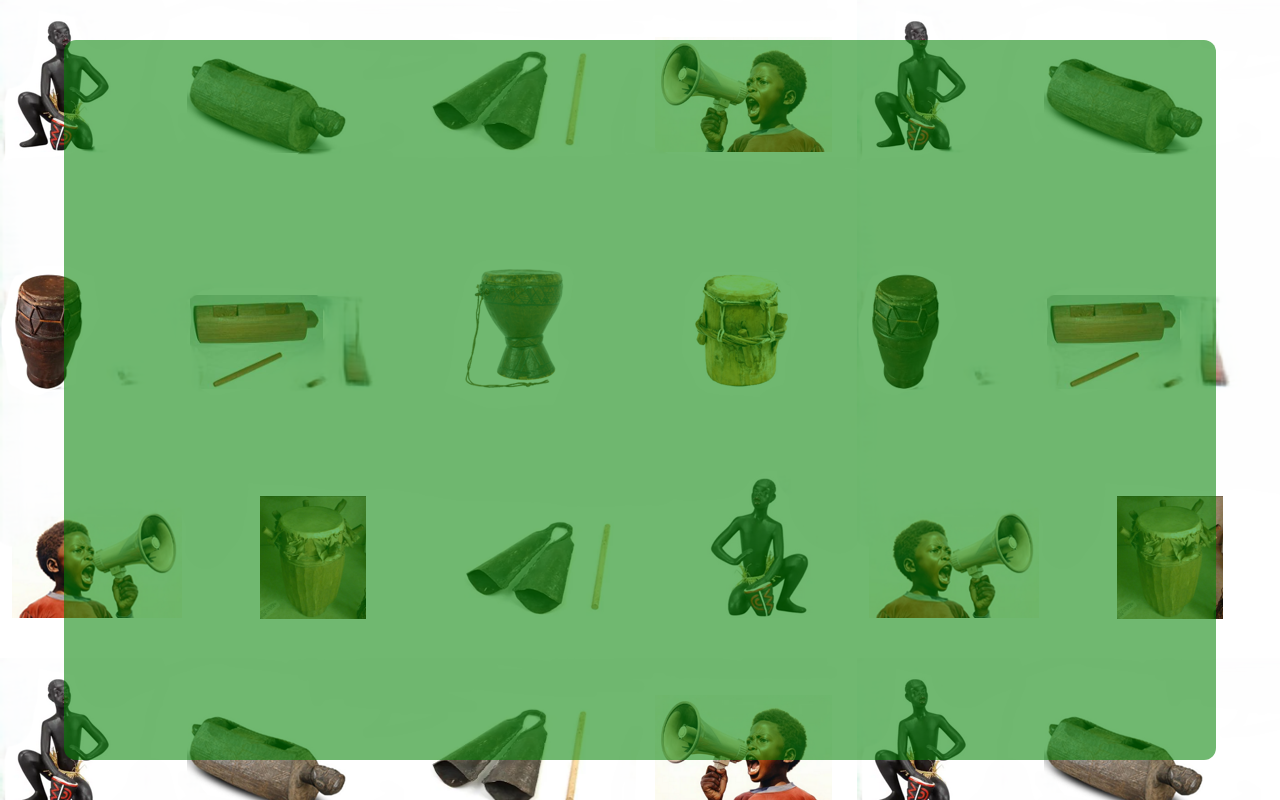
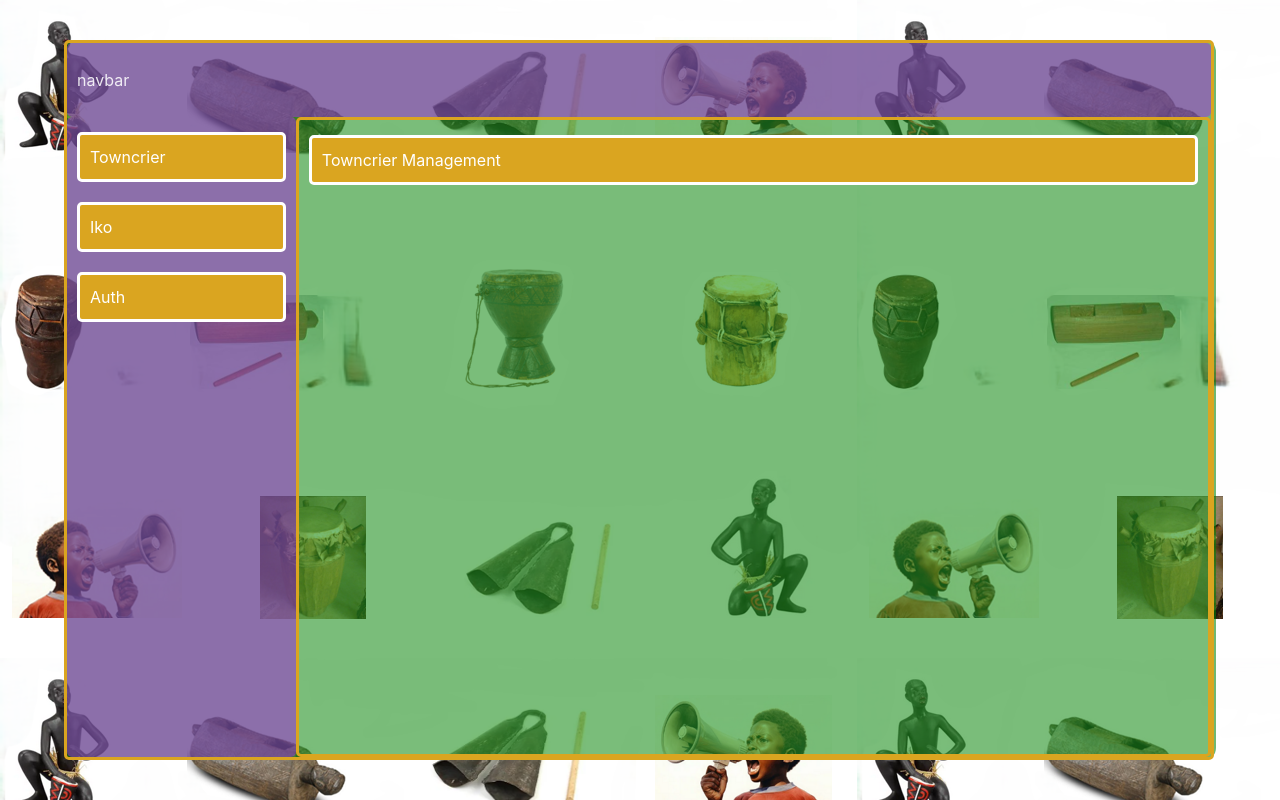
Before and after one commit to Petersomond1/ikoota, a React (Vite) app in the folder ikootaclient/: page /admin in a window 1280 px wide. Before the commit this address had no page. Built offline with nearby package versions, Linux system fonts and the light colour scheme.

Commit message:
Admin layout and css, done

```diff
--- a/ikootaclient/src/App.jsx
+++ b/ikootaclient/src/App.jsx
@@ -2,6 +2,7 @@ import './App.css'
 import { BrowserRouter as Router, Route, Routes } from 'react-router-dom';
 import Towncrier from './components/towncrier/Towncrier';
 import Iko from './components/iko/Iko';
+import Admin from './components/admin/Admin';
 
 function App() {
   return (
@@ -10,6 +11,7 @@ function App() {
         <Routes>
           <Route path="/towncrier" element={<Towncrier />} />
           <Route path="/iko" element={<Iko />} />
+          <Route path="/admin" element={<Admin />} />
         </Routes>
       </div>
     </Router>
--- a/ikootaclient/src/components/admin/Admin.jsx
+++ b/ikootaclient/src/components/admin/Admin.jsx
@@ -1,10 +1,27 @@
-import React from 'react'
-import './admin.css'
+import React, { useState } from 'react';
+import './admin.css';
 
 const Admin = () => {
+  const [selectedItem, setSelectedItem] = useState('Towncrier');
+
   return (
-    <div>Admin</div>
-  )
+    <div className='admin_container'>
+      <div className="navbar">navbar</div>
+      <div className="admin_viewport">
+        <div className="admin_sidebar">
+          <div className="admin_sidebar_item" onClick={() => setSelectedItem('Towncrier')}><p>Towncrier</p></div>
+          <div className="admin_sidebar_item" onClick={() => setSelectedItem('Iko')}><p>Iko</p></div>
+          <div className="admin_sidebar_item" onClick={() => setSelectedItem('Auth')}><p>Auth</p></div>
+        </div>
+
+        <div className="admin_controls_body">
+          {selectedItem === 'Towncrier' && <div className="admin_controls_header">Towncrier Management</div>}
+          {selectedItem === 'Iko' && <div className="admin_controls_header">Iko Controls</div>}
+          {selectedItem === 'Auth' && <div className="admin_controls_header">Authorization Controls</div>}
+        </div>
+      </div>
+    </div>
+  );
 }
 
-export default Admin
+export default Admin;
--- a/ikootaclient/src/components/admin/admin.css
+++ b/ikootaclient/src/components/admin/admin.css
@@ -0,0 +1,83 @@
+.admin_container {
+    display: flex;
+    flex-direction: column;
+    height: 90vh;
+    border: 3px solid goldenrod;
+    border-radius: 5px;
+    margin-right: 2px;
+}
+
+.navbar {
+    display: flex;
+    flex-direction: row;
+    justify-content: space-between;
+    align-items: center;
+    height: 10vh;
+    background-color: rgba(168, 43, 226, 0.514);
+    border-radius: 5px;
+    padding: 0 10px;
+}
+
+.admin_viewport {
+    display: flex;
+    flex-direction: row;
+}
+
+.admin_sidebar {
+    display: flex;
+    flex-direction: column;
+    gap: 10px;
+    align-items: center;
+    height: 80vh;
+    width: 20%;
+    background-color: rgba(168, 43, 226, 0.514);
+    border-radius: 5px;
+    padding: 10px;
+}
+
+.admin_sidebar_item {
+    display: flex;
+    flex-direction: row;
+    justify-content: space-between;
+    align-items: center;
+    width: 100%;
+    padding: 10px;
+    border-radius: 5px;
+    background-color: goldenrod;
+    border: 3px solid white;
+    color: white;
+    margin: 5px 0;
+    cursor: pointer;
+}
+
+.admin_sidebar_item:hover {
+    background-color: white;
+    color: goldenrod;
+    border: 3px solid goldenrod;
+}
+
+.admin_controls_body {
+    display: flex;
+    flex-direction: column;
+    align-items: center;
+    height: 80vh;
+    width: 80%;
+    background-color: rgba(255, 255, 255, 0.068);
+    border-radius: 5px;
+    border: 3px solid goldenrod;
+    padding: 10px;
+}
+
+.admin_controls_header {
+    display: flex;
+    flex-direction: row;
+    justify-content: space-between;
+    align-items: center;
+    width: 100%;
+    padding: 10px;
+    border-radius: 5px;
+    background-color: goldenrod;
+    border: 3px solid white;
+    color: white;
+    margin: 5px 0;
+}
```
